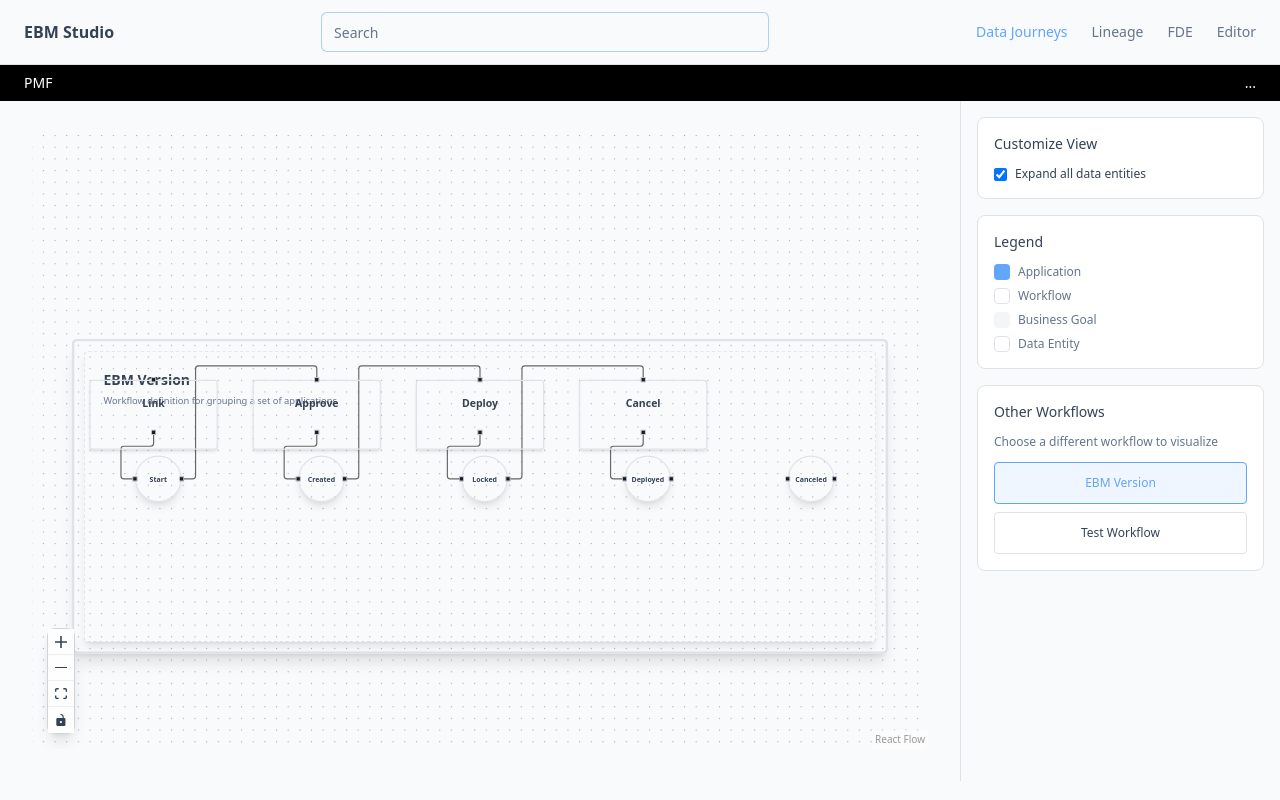
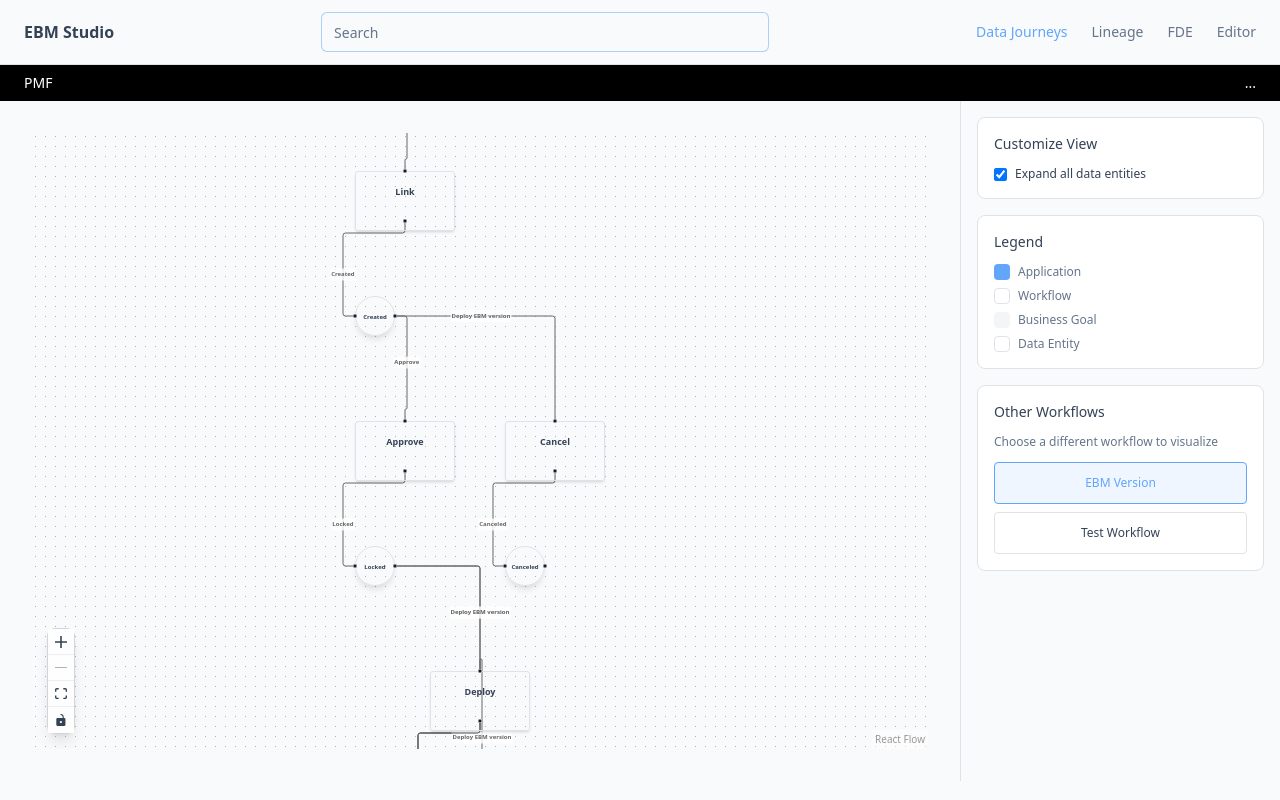
Before and after one commit to vinoth7ar/one-more-git-friend, a React (Vite) app: page / in a window 1280 px wide. Built offline with nearby package versions, Linux system fonts and the light colour scheme.

Commit message:
Refactor workflow graph logic

```diff
--- a/src/components/WorkflowManager.tsx
+++ b/src/components/WorkflowManager.tsx
@@ -219,97 +219,214 @@ export const mockWorkflows: Record<string, WorkflowData> = {
 
 export const defaultWorkflow = 'ebm-version';
 
-// ============= LAYOUT UTILITIES (from layout-utils.ts) =============
+// ============= ADVANCED LAYOUT UTILITIES =============
 export const defaultLayoutConfig: LayoutConfig = {
-  workflowWidth: 800,
-  workflowHeight: 450,
-  stageWidth: 220,
-  stageHeight: 90,
-  circleSize: 64,
-  padding: 30,
-  verticalSpacing: 40,
+  workflowWidth: 1200,
+  workflowHeight: 800,
+  stageWidth: 200,
+  stageHeight: 100,
+  circleSize: 80,
+  padding: 50,
+  verticalSpacing: 150,
 };
 
-export const calculateDynamicLayout = (
+// Graph analysis utilities
+export const analyzeGraphStructure = (workflowData: WorkflowData) => {
+  const { nodes, edges } = workflowData;
+
+  // Create adjacency maps
+  const outgoing = new Map<string, string[]>();
+  const incoming = new Map<string, string[]>();
+
+  // Initialize maps
+  nodes.forEach(node => {
+    outgoing.set(node.id, []);
+    incoming.set(node.id, []);
+  });
+
+  // Build adjacency lists
+  edges.forEach(edge => {
+    if (outgoing.has(edge.source) && incoming.has(edge.target)) {
+      outgoing.get(edge.source)!.push(edge.target);
+      incoming.get(edge.target)!.push(edge.source);
+    }
+  });
+
+  // Find root nodes (no incoming edges)
+  const rootNodes = nodes.filter(node =>
+    incoming.get(node.id)?.length === 0
+  );
+
+  // Find leaf nodes (no outgoing edges)
+  const leafNodes = nodes.filter(node =>
+    outgoing.get(node.id)?.length === 0
+  );
+
+  // If no clear root, find nodes with most outgoing connections
+  const startNodes = rootNodes.length > 0 ? rootNodes :
+    nodes.sort((a, b) =>
+      (outgoing.get(b.id)?.length || 0) - (outgoing.get(a.id)?.length || 0)
+    ).slice(0, 1);
+
+  return {
+    nodes,
+    edges,
+    outgoing,
+    incoming,
+    rootNodes,
+    leafNodes,
+    startNodes,
+    nodeCount: nodes.length,
+    edgeCount: edges.length
+  };
+};
+
+// Hierarchical layout algorithm
+export const calculateHierarchicalLayout = (
   workflowData: WorkflowData,
   config: LayoutConfig = defaultLayoutConfig
 ) => {
-  const { nodes } = workflowData;
-  const { stageWidth, padding, verticalSpacing, stageHeight, circleSize } = config;
+  const analysis = analyzeGraphStructure(workflowData);
+  const { nodes, outgoing, startNodes } = analysis;
+  const { padding, stageWidth, stageHeight, circleSize } = config;
 
-  const statusNodes = nodes.filter(node => node.type === 'status');
-  const eventNodes = nodes.filter(node => node.type === 'event');
+  // Calculate levels using BFS
+  const levels = new Map<string, number>();
+  const positions = new Map<string, { x: number; y: number; level: number }>();
+  const visited = new Set<string>();
 
-  const maxNodes = Math.max(statusNodes.length, eventNodes.length);
-  const minSpacing = 60;
-  const dynamicWorkflowWidth = Math.max(600, (2 * padding) + (maxNodes * stageWidth) + ((maxNodes - 1) * minSpacing));
-  const dynamicWorkflowHeight = Math.max(350, (2 * padding) + stageHeight + verticalSpacing + circleSize + 60);
+  // Start BFS from identified start nodes
+  const queue: Array<{ nodeId: string; level: number }> = [];
 
-  const availableWidth = dynamicWorkflowWidth - (2 * padding);
-  const totalNodeWidth = maxNodes * stageWidth;
-  const nodeSpacing = maxNodes > 1 ? Math.max(minSpacing, (availableWidth - totalNodeWidth) / (maxNodes - 1)) : 0;
+  startNodes.forEach(node => {
+    queue.push({ nodeId: node.id, level: 0 });
+    levels.set(node.id, 0);
+  });
 
-  const eventY = 70;
-  const statusY = eventY + stageHeight + verticalSpacing;
+  // BFS to assign levels
+  while (queue.length > 0) {
+    const { nodeId, level } = queue.shift()!;
+
+    if (visited.has(nodeId)) continue;
+    visited.add(nodeId);
+
+    const children = outgoing.get(nodeId) || [];
+    children.forEach(childId => {
+      if (!visited.has(childId)) {
+        const newLevel = level + 1;
+        if (!levels.has(childId) || levels.get(childId)! > newLevel) {
+          levels.set(childId, newLevel);
+          queue.push({ nodeId: childId, level: newLevel });
+        }
+      }
+    });
+  }
+
+  // Handle orphaned nodes
+  nodes.forEach(node => {
+    if (!levels.has(node.id)) {
+      levels.set(node.id, 0);
+    }
+  });
+
+  // Group nodes by level
+  const levelGroups = new Map<number, string[]>();
+  levels.forEach((level, nodeId) => {
+    if (!levelGroups.has(level)) {
+      levelGroups.set(level, []);
+    }
+    levelGroups.get(level)!.push(nodeId);
+  });
+
+  const maxLevel = Math.max(...Array.from(levels.values()));
+  const levelCount = maxLevel + 1;
+
+  // Calculate positions
+  let maxWidth = 0;
+  const levelPositions = new Map<number, number>();
+
+  // Calculate level positions and widths
+  for (let level = 0; level <= maxLevel; level++) {
+    const nodesInLevel = levelGroups.get(level) || [];
+    const levelWidth = nodesInLevel.length * (stageWidth + 100) - 100;
+    maxWidth = Math.max(maxWidth, levelWidth);
+
+    const y = padding + level * (stageHeight + config.verticalSpacing);
+    levelPositions.set(level, y);
+
+    // Position nodes in this level
+    nodesInLevel.forEach((nodeId, index) => {
+      const totalWidth = nodesInLevel.length * stageWidth + (nodesInLevel.length - 1) * 100;
+      const startX = padding + (maxWidth - totalWidth) / 2;
+      const x = startX + index * (stageWidth + 100);
+
+      positions.set(nodeId, { x, y, level });
+    });
+  }
+
+  // Calculate final canvas dimensions
+  const canvasWidth = Math.max(maxWidth + 2 * padding, 800);
+  const canvasHeight = levelCount * (stageHeight + config.verticalSpacing) + padding;
 
   return {
-    dynamicWorkflowWidth,
-    dynamicWorkflowHeight,
-    nodeSpacing: Math.max(nodeSpacing, 60),
-    eventY,
-    statusY,
-    getEventPosition: (index: number) => ({
-      x: padding + (index * (stageWidth + nodeSpacing)),
-      y: eventY,
-    }),
-    getStatusPosition: (index: number) => ({
-      x: padding + (index * (stageWidth + nodeSpacing)) + (stageWidth / 2) - (circleSize / 2),
-      y: statusY,
-    }),
+    positions,
+    levels,
+    levelGroups,
+    canvasWidth,
+    canvasHeight,
+    maxLevel,
+    analysis
   };
 };
 
-// ============= CONNECTION UTILITIES (from connection-utils.ts) =============
-export const generateIntelligentConnections = (workflowData: WorkflowData): Edge[] => {
-  const edges: Edge[] = [];
+// Smart edge routing to avoid overlaps
+export const generateSmartEdges = (
+  workflowData: WorkflowData,
+  layout: ReturnType<typeof calculateHierarchicalLayout>
+): Edge[] => {
+  const { positions } = layout;
 
-  const eventNodes = workflowData.nodes.filter(node => node.type === 'event');
-  const statusNodes = workflowData.nodes.filter(node => node.type === 'status');
+  return workflowData.edges.map((edge, index) => {
+    const sourcePos = positions.get(edge.source);
+    const targetPos = positions.get(edge.target);
 
-  eventNodes.forEach((eventNode, index) => {
-    if (statusNodes[index]) {
-      edges.push({
-        id: `event-to-status-${index}`,
-        source: eventNode.id,
-        target: statusNodes[index].id,
-        style: { stroke: '#666', strokeWidth: 2 },
-        type: 'smoothstep',
-      });
+    if (!sourcePos || !targetPos) {
+      console.warn(`Edge ${edge.id} references non-existent nodes`);
+      return null;
     }
 
-    if (statusNodes[index] && eventNodes[index + 1]) {
-      edges.push({
-        id: `status-to-event-${index}`,
-        source: statusNodes[index].id,
-        target: eventNodes[index + 1].id,
-        style: { stroke: '#666', strokeWidth: 2 },
-        type: 'smoothstep',
-      });
+    // Determine edge type based on layout
+    let edgeType = 'smoothstep';
+    let animated = false;
+
+    // If nodes are on different levels, use different edge styling
+    if (Math.abs(sourcePos.level - targetPos.level) > 1) {
+      edgeType = 'smoothstep';
+      animated = true;
     }
-  });
 
-  return edges;
-};
-
-export const updateConnectionsForWorkflow = (
-  workflowData: WorkflowData,
-  existingEdges: Edge[] = []
-): Edge[] => {
-  const newConnections = generateIntelligentConnections(workflowData);
-  const customEdges = existingEdges.filter(edge =>
-    !newConnections.some(newEdge => newEdge.id === edge.id)
-  );
-  return [...newConnections, ...customEdges];
+    return {
+      id: edge.id || `edge-${index}`,
+      source: edge.source,
+      target: edge.target,
+      type: edgeType,
+      animated,
+      label: edge.label,
+      style: {
+        stroke: '#666',
+        strokeWidth: 2,
+      },
+      labelStyle: {
+        fill: '#666',
+        fontWeight: 600,
+        fontSize: 12,
+      },
+      labelBgStyle: {
+        fill: 'white',
+        fillOpacity: 0.8,
+      },
+    };
+  }).filter(Boolean) as Edge[];
 };
 
 // ============= NODE COMPONENTS =============
@@ -601,68 +718,56 @@ const WorkflowSidebar = ({ selectedWorkflow, onWorkflowSelect }: WorkflowSidebar
 };
 
 // ============= NODE CREATION UTILITIES =============
-export const createDynamicNodes = (
+export const createAdvancedNodes = (
   workflowData: WorkflowData,
-  entitiesExpanded: boolean,
-  onToggleEntities: () => void,
   config: LayoutConfig = defaultLayoutConfig
 ): Node[] => {
+  console.log('Creating nodes with hierarchical layout for:', workflowData);
+
+  const layout = calculateHierarchicalLayout(workflowData, config);
+  const { positions, canvasWidth, canvasHeight, analysis } = layout;
+
   const nodes: Node[] = [];
-  const layout = calculateDynamicLayout(workflowData, config);
 
-  // Main workflow container
-  nodes.push({
-    id: workflowData.id,
-    type: 'workflow',
-    position: { x: 20, y: 60 },
-    data: {
-      title: workflowData.name,
-      description: workflowData.description,
-      type: 'workflow',
-    } as WorkflowNodeData,
-    style: { width: layout.dynamicWorkflowWidth, height: layout.dynamicWorkflowHeight },
-    draggable: true,
-  });
+  // Create nodes based on hierarchical layout positions
+  workflowData.nodes.forEach((workflowNode) => {
+    const position = positions.get(workflowNode.id);
 
-  const statusNodes = workflowData.nodes.filter(node => node.type === 'status');
-  const eventNodes = workflowData.nodes.filter(node => node.type === 'event');
+    if (!position) {
+      console.warn(`No position found for node ${workflowNode.id}`);
+      return;
+    }
 
-  // Event nodes (rectangular, first row)
-  eventNodes.forEach((event, index) => {
-    const position = layout.getEventPosition(index);
+    // Determine node style based on type
+    const nodeStyle = workflowNode.type === 'status' ?
+      {
+        width: config.circleSize,
+        height: config.circleSize,
+        borderRadius: '50%'
+      } :
+      {
+        width: config.stageWidth,
+        height: config.stageHeight
+      };
 
     nodes.push({
-      id: event.id,
-      type: 'workflow',
-      position,
-      data: {
-        title: event.label,
-        type: 'stage',
-      } as WorkflowNodeData,
-      parentId: workflowData.id,
-      extent: 'parent',
-      style: { width: config.stageWidth, height: config.stageHeight },
+      id: workflowNode.id,
+      type: workflowNode.type === 'status' ? 'circular' : 'workflow',
+      position: { x: position.x, y: position.y },
+      data: workflowNode.type === 'status' ?
+        {
+          label: workflowNode.label,
+        } as CircularNodeData :
+        {
+          title: workflowNode.label,
+          type: 'stage',
+        } as WorkflowNodeData,
+      style: nodeStyle,
       draggable: true,
     });
   });
 
-  // Status nodes (circular, second row)
-  statusNodes.forEach((status, index) => {
-    const position = layout.getStatusPosition(index);
-
-    nodes.push({
-      id: status.id,
-      type: 'circular',
-      position,
-      data: {
-        label: status.label,
-      } as CircularNodeData,
-      parentId: workflowData.id,
-      extent: 'parent',
-      draggable: true,
-    });
-  });
-
+  console.log(`Created ${nodes.length} nodes with positions:`, nodes.map(n => ({ id: n.id, pos: n.position })));
   return nodes;
 };
 
@@ -762,19 +867,15 @@ const WorkflowManager = ({
     return processWorkflowData(rawData);
   }, [externalWorkflowData, selectedWorkflowId]);
 
-  // Memoize initial nodes and edges
+  // Memoize initial nodes and edges using new hierarchical layout
   const initialNodes = useMemo(() => {
-    return createDynamicNodes(
-      currentWorkflowData,
-      entitiesExpanded,
-      () => setEntitiesExpanded(!entitiesExpanded),
-      layoutConfig
-    );
-  }, [currentWorkflowData, entitiesExpanded, layoutConfig]);
+    return createAdvancedNodes(currentWorkflowData, layoutConfig);
+  }, [currentWorkflowData, layoutConfig]);
 
   const initialEdges = useMemo(() => {
-    return updateConnectionsForWorkflow(currentWorkflowData);
-  }, [currentWorkflowData]);
+    const layout = calculateHierarchicalLayout(currentWorkflowData, layoutConfig);
+    return generateSmartEdges(currentWorkflowData, layout);
+  }, [currentWorkflowData, layoutConfig]);
 
   const [nodes, setNodes, onNodesChange] = useNodesState(initialNodes);
   const [edges, setEdges, onEdgesChange] = useEdgesState(initialEdges);
@@ -796,22 +897,19 @@ const WorkflowManager = ({
     }
   };
 
-  // Update nodes when entities expansion state changes or workflow changes
+  // Update nodes when workflow data changes
   useEffect(() => {
-    const updatedNodes = createDynamicNodes(
-      currentWorkflowData,
-      entitiesExpanded,
-      () => setEntitiesExpanded(!entitiesExpanded),
-      layoutConfig
-    );
+    const layout = calculateHierarchicalLayout(currentWorkflowData, layoutConfig);
+    const updatedNodes = createAdvancedNodes(currentWorkflowData, layoutConfig);
     setNodes(updatedNodes);
-  }, [entitiesExpanded, currentWorkflowData, layoutConfig, setNodes]);
+  }, [currentWorkflowData, layoutConfig, setNodes]);
 
-  // Update connections when workflow data changes
+  // Update edges when workflow data changes
   useEffect(() => {
-    const updatedEdges = updateConnectionsForWorkflow(currentWorkflowData);
+    const layout = calculateHierarchicalLayout(currentWorkflowData, layoutConfig);
+    const updatedEdges = generateSmartEdges(currentWorkflowData, layout);
     setEdges(updatedEdges);
-  }, [currentWorkflowData, setEdges]);
+  }, [currentWorkflowData, layoutConfig, setEdges]);
 
   // Load data from API endpoint if provided
   useEffect(() => {
```
